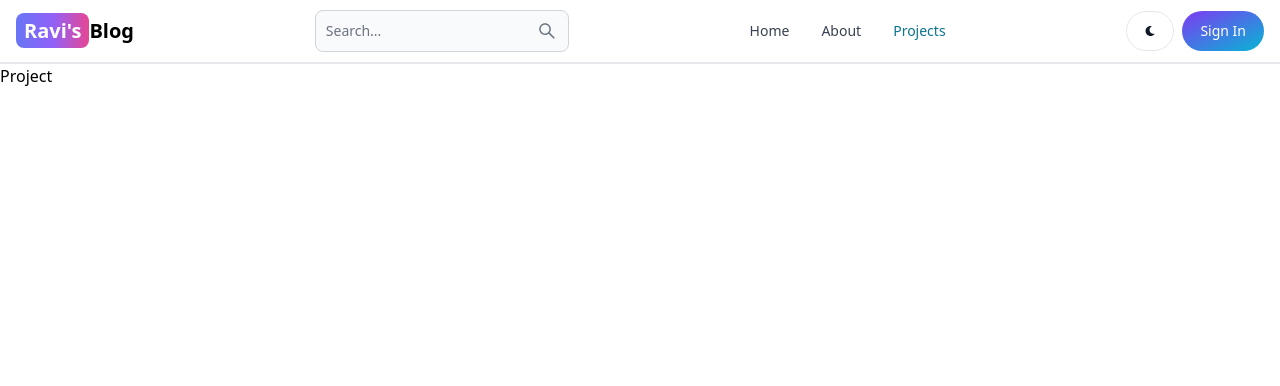
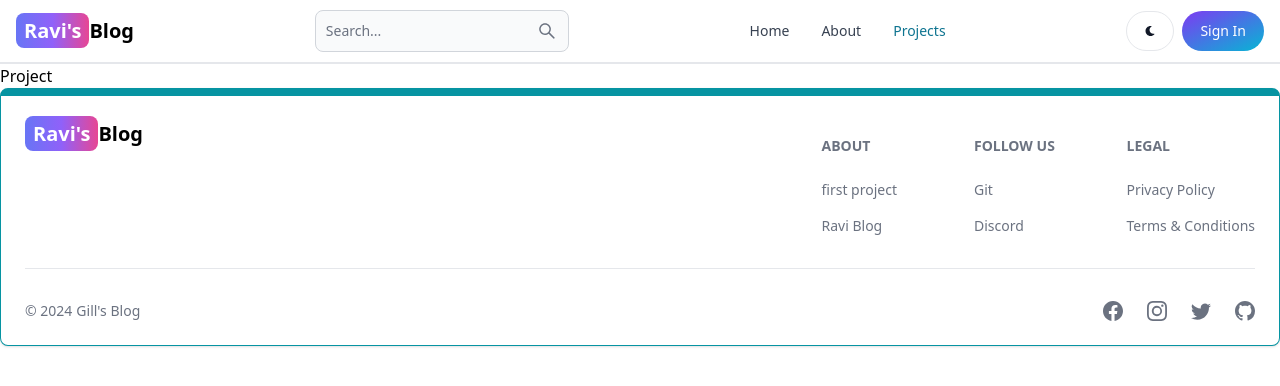
Before and after one commit to ravigill3969/mern-blog, a React (Vite) app in the folder client/: page /projects in a window 1280 px wide. Shown: the top 386 px of the page. Built offline with nearby package versions, Linux system fonts and the light colour scheme.

Commit message:
create footer component

```diff
--- a/client/src/App.jsx
+++ b/client/src/App.jsx
@@ -6,11 +6,12 @@
 import Dashboard from "./pages/Dashboard";
 import Project from "./pages/Project";
 import Header from "./components/Header";
+import FooterCom from "./components/Footer";
 
 export default function App() {
   return (
     <BrowserRouter>
-    <Header />
+      <Header />
       <Routes>
         <Route path="/" element={<Home />} />
         <Route path="/about" element={<About />} />
@@ -19,6 +20,7 @@
         <Route path="/dashboard" element={<Dashboard />} />
         <Route path="/projects" element={<Project />} />
       </Routes>
+      <FooterCom />
     </BrowserRouter>
   );
 }
--- /dev/null
+++ b/client/src/components/Footer.jsx
@@ -0,0 +1,75 @@
+import { Footer, FooterBrand } from "flowbite-react";
+import { Link } from "react-router-dom";
+import {BsFacebook, BsGithub, BsInstagram, BsTwitter} from 'react-icons/bs'
+
+function FooterCom() {
+  return (
+    <Footer container className="border border-t-8 border-teal-500">
+      <div className="w-full max-w-7xl mx-auto">
+        <div className="grid  w-full justify-between sm:flex md:grid-cols-1">
+          <div className="">
+            <Link
+              to="/"
+              className="self-center whitespace-nowrap text-lg sm:text-xl font-semibold dark:text-white"
+            >
+              <span className="px-2 py-1 bg-gradient-to-r from-indigo-500 via-purple-500 to-pink-500 rounded-lg text-white">
+                Ravi's
+              </span>
+              Blog
+            </Link>
+          </div>
+          {/* for column */}
+          <div className="grid grid-cols-2 gap-8  mt-4 sm:grid-cols-3 sm:gap-6">
+            <div>
+              <Footer.Title title="About" />
+              <Footer.LinkGroup col>
+                <Footer.Link href="#" target="_blank" rel="noopener noreferrer">
+                  first project
+                </Footer.Link>
+                <Footer.Link href="#" target="_blank" rel="noopener noreferrer">
+                  Ravi Blog
+                </Footer.Link>
+              </Footer.LinkGroup>
+            </div>
+            <div>
+              <Footer.Title title="Follow Us" />
+              <Footer.LinkGroup col>
+                <Footer.Link href="#" target="_blank" rel="noopener noreferrer">
+                  Git
+                </Footer.Link>
+                <Footer.Link href="#" target="_blank" rel="noopener noreferrer">
+                  Discord
+                </Footer.Link>
+              </Footer.LinkGroup>
+            </div>
+            <div>
+              <Footer.Title title="Legal" />
+              <Footer.LinkGroup col>
+                <Footer.Link href="#" target="_blank" rel="noopener noreferrer">
+                Privacy Policy
+                </Footer.Link>
+                <Footer.Link href="#" target="_blank" rel="noopener noreferrer">
+                  Terms &amp; Conditions
+                </Footer.Link>
+              </Footer.LinkGroup>
+            </div>
+
+          </div>
+        </div>
+        <Footer.Divider />
+        <div className="w-full sm:flex sm:items-center sm:justify-between">
+            <Footer.Copyright href="#" by="Gill's Blog" year={2024} />
+            <div className="flex gap-6 sm:mt-0 mt-4 sm:justify-center">
+            <Footer.Icon href="#" icon={BsFacebook} />
+            <Footer.Icon href="#" icon={BsInstagram} />
+            <Footer.Icon href="#" icon={BsTwitter} />
+            <Footer.Icon href="#" icon={BsGithub} />
+
+            </div>
+        </div>
+      </div>
+    </Footer>
+  );
+}
+
+export default FooterCom;
```
Also changed, not shown: client/src/pages/SignUp.jsx (line endings or trailing spaces).
